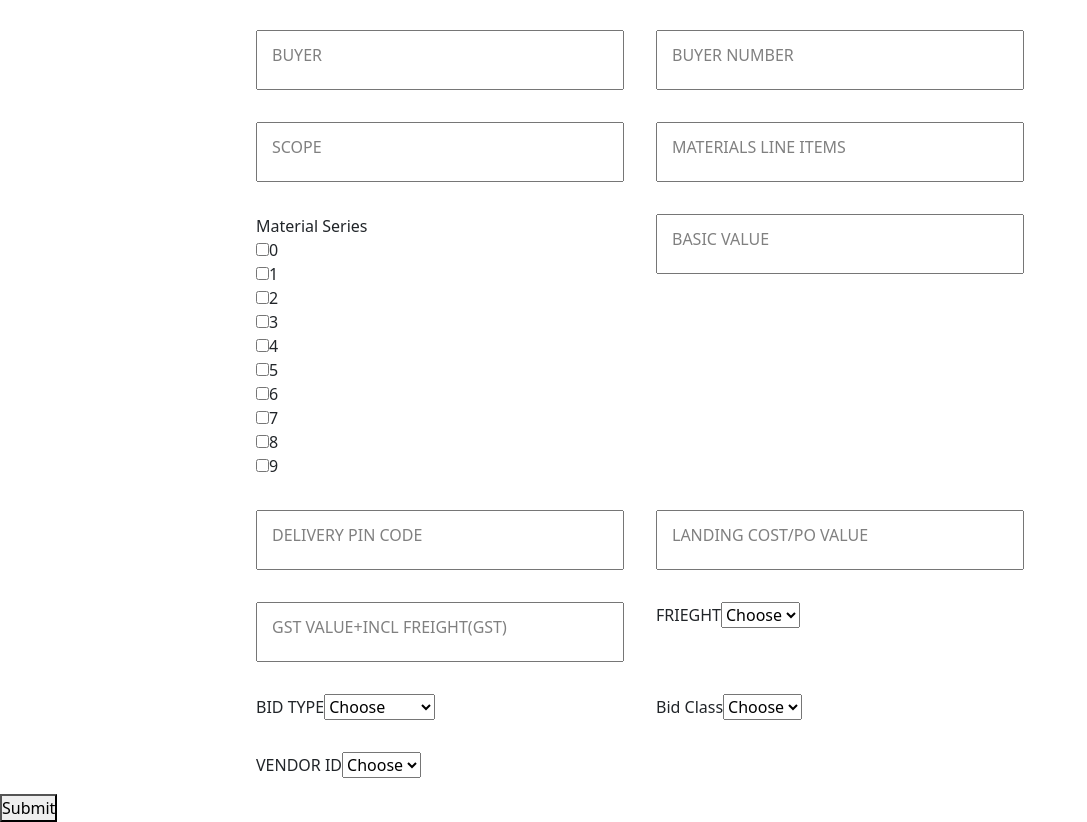
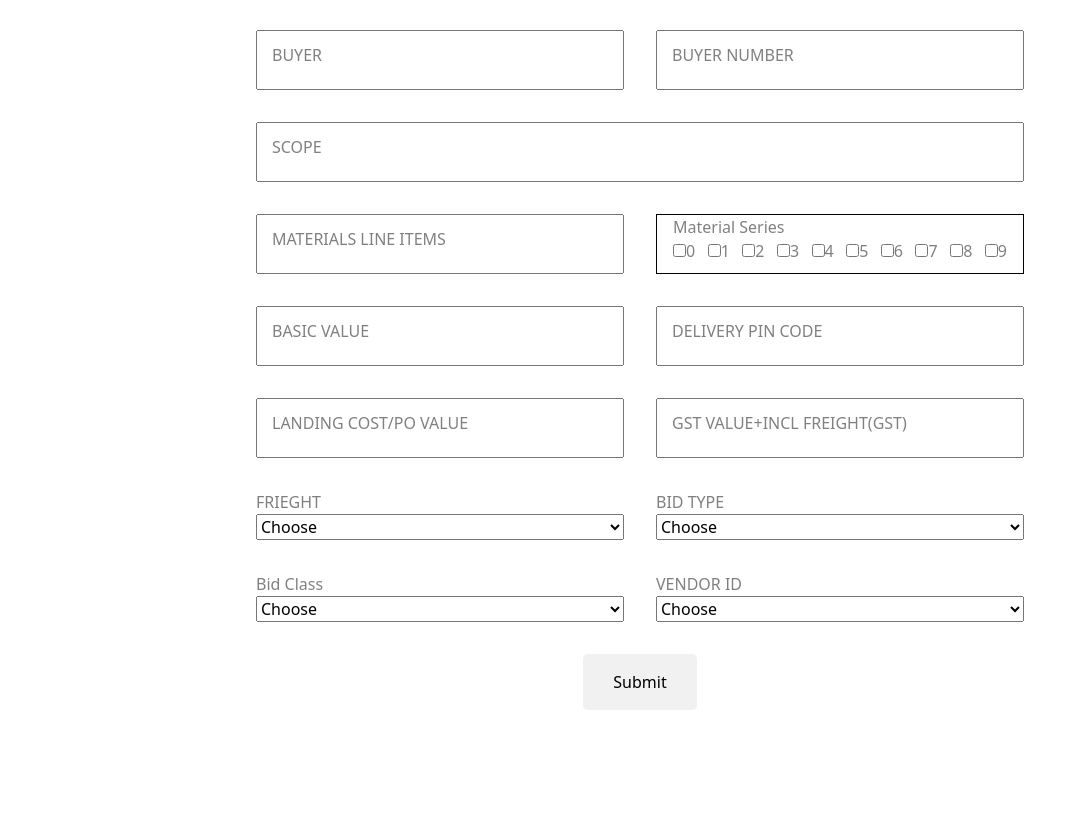
Before and after one commit to shubhkr8/bid-frontend, a React (Create React App) app: page / in a window 1280 px wide. Shown: the part 274-1096 px from the top of the page, without its empty margins (0-1087 px from the left). After the commit the page ends 1000 px from the top, so only its background shows below. Built offline with nearby package versions, Linux system fonts and the light colour scheme.

Commit message:
css imporved

```diff
--- a/src/components/InputSelect/InputSelect.css
+++ b/src/components/InputSelect/InputSelect.css
@@ -0,0 +1,5 @@
+.InputSelect {
+  display: flex;
+  flex-direction: column;
+  color: grey;
+}
--- a/src/components/RFQ_Submit/RFQ_Submit.css
+++ b/src/components/RFQ_Submit/RFQ_Submit.css
@@ -4,12 +4,48 @@
   gap: 2rem;
   width: 60vw;
   margin: 1rem auto;
+
   #InputBox__rfq_no {
     grid-column: 1 / span 2;
   }
 
-  h1 {
-    text-align: center;
-    margin: 1rem 0;
+  #InputBox__scope {
+    grid-column: 1 / span 2;
+  }
+
+  .rfq_material_series {
+    border: 1px solid black;
+    padding: 0 1rem;
+    color: grey;
+  }
+  .rfq_material_series_list {
+    display: flex;
+    justify-content: space-between;
+  }
+
+  .rfq__submit_button {
+    grid-column: 1 / span 2;
+    margin: auto;
+    justify-items: center;
+
+    .submit_button {
+      background-color: #f1f1f1;
+      color: black;
+      font-size: 16px;
+      padding: 16px 30px;
+      border: none;
+      cursor: pointer;
+      border-radius: 5px;
+    }
+
+    .submit_button:hover {
+      background-color: black;
+      color: white;
+    }
   }
 }
+
+h1 {
+  text-align: center;
+  margin: 1rem auto;
+}
--- a/src/components/RFQ_Submit/RFQ_Submit.js
+++ b/src/components/RFQ_Submit/RFQ_Submit.js
@@ -131,6 +131,7 @@ const RFQ_Submit = () => {
         />
         <div className="rfq_material_series">
           <label>Material Series</label>
+          <div className="rfq_material_series_list">
             {MATERIAL_SERIES_LIST.map((item, index) => (
               <InputCheckbox
                 key={index}
@@ -143,6 +144,7 @@ const RFQ_Submit = () => {
                 updateValue={setFormData}
               />
             ))}
+          </div>
         </div>
         <InputBox
           label="BASIC VALUE"
@@ -204,8 +206,12 @@ const RFQ_Submit = () => {
           initialValue={formData}
           updateValue={setFormData}
         />
+        <div className="rfq__submit_button">
+          <button type="submit" className="submit_button">
+            Submit
+          </button>
         </div>
-      <button type="submit">Submit</button>
+      </div>
     </form>
   );
 };
```
Lines whose indentation alone changed are shown as unchanged.
